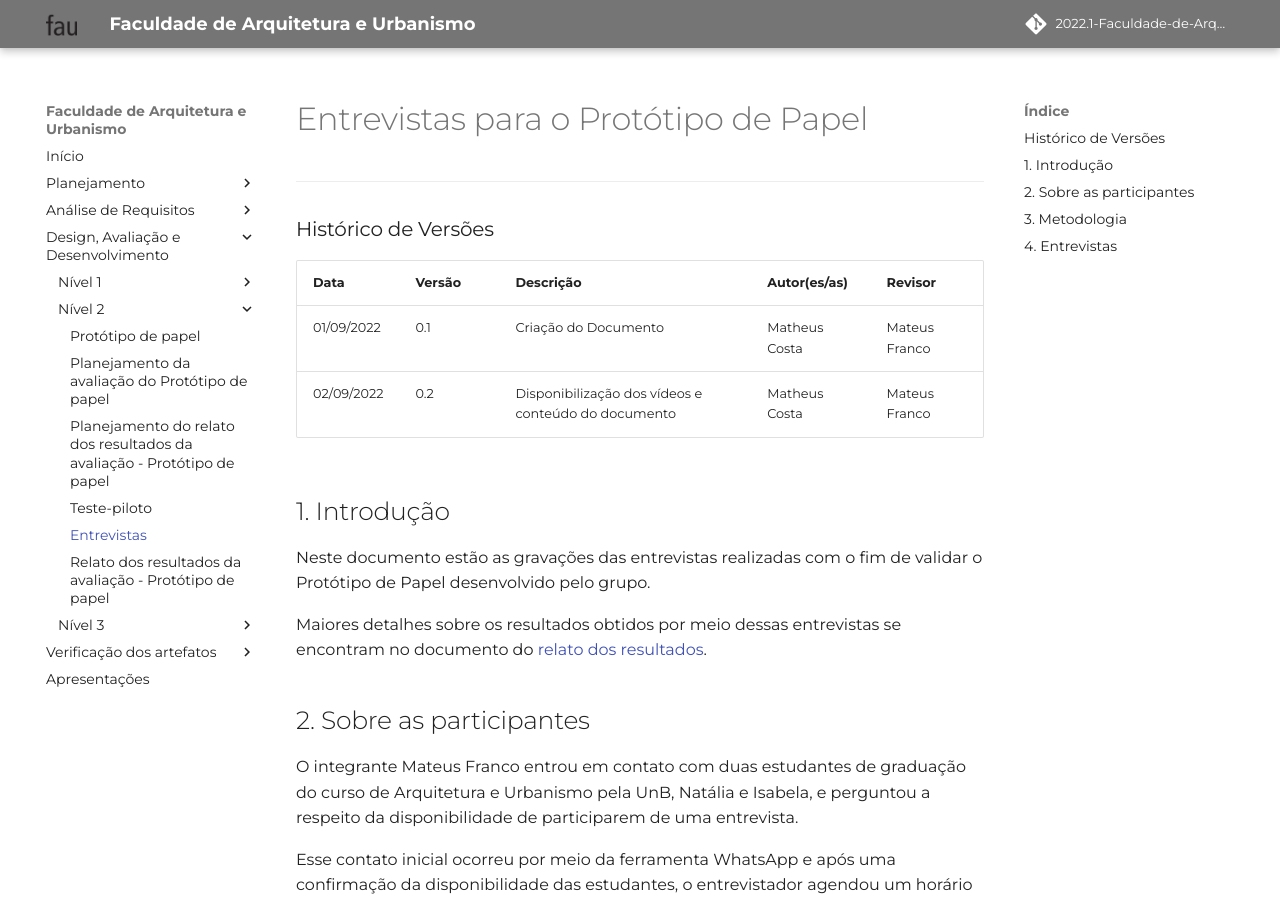
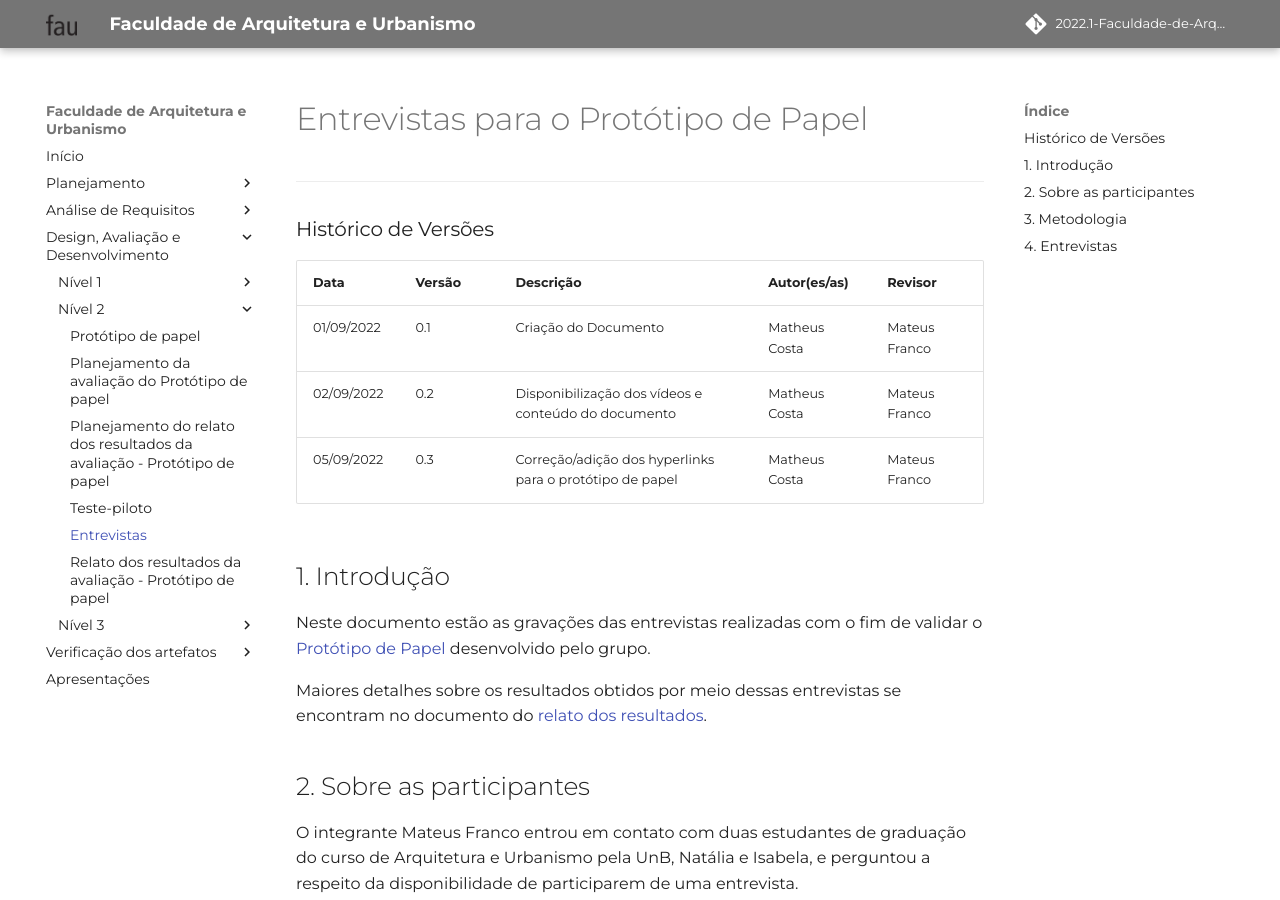
Before and after one commit to Mateusvff/2022.1-Faculdade-de-Arquitetura-e-Urbanismo, an MkDocs documentation site: the page built from docs/designAvalEDesenv/nivel2/prototPapel/entrevistas.md, in a window 1280 px wide and 900 px high. Built offline with MkDocs 1.6.1 and Material for MkDocs 9.7.7, drawn with Linux system fonts in a browser that asks for light colours; some web fonts are replaced; comment, search, counter and statistics services are not loaded.

Commit message:
:floppy_disk: hyperlinks para o protótipo de papel

```diff
--- a/docs/designAvalEDesenv/nivel2/prototPapel/entrevistas.md
+++ b/docs/designAvalEDesenv/nivel2/prototPapel/entrevistas.md
@@ -7,10 +7,11 @@
 --- | --- | --- | --- | --- |
 01/09/2022 | 0.1 | Criação do Documento | Matheus Costa | Mateus Franco
 02/09/2022 | 0.2 | Disponibilização dos vídeos e conteúdo do documento | Matheus Costa | Mateus Franco
+05/09/2022 | 0.3 | Correção/adição dos hyperlinks para o protótipo de papel | Matheus Costa | Mateus Franco
 
 ## 1. Introdução
 
-Neste documento estão as gravações das entrevistas realizadas com o fim de validar o Protótipo de Papel desenvolvido pelo grupo.
+Neste documento estão as gravações das entrevistas realizadas com o fim de validar o [Protótipo de Papel](prototipo-de-papel.md) desenvolvido pelo grupo.
 
 Maiores detalhes sobre os resultados obtidos por meio dessas entrevistas se encontram no documento do [relato dos resultados](relato-result-prot-papel.md).
 
```
Also changed, not shown: docs/designAvalEDesenv/nivel2/prototPapel/planej-relato-result-prot-papel.md (+2 -1 lines), docs/designAvalEDesenv/nivel2/prototPapel/relato-result-prot-papel.md (+3 -2 lines), docs/verificacao/planejamento-geral.md (+2 -1 lines), docs/verificacao/verif-prot-papel.md (+2 -1 lines).
